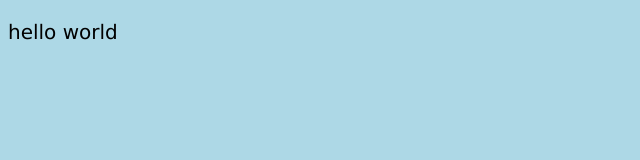
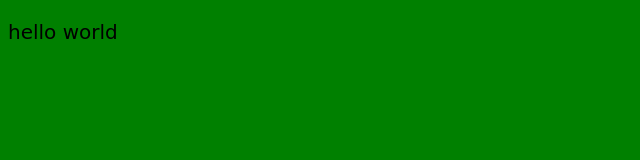
Before and after one commit to rpurser47/snakegame, a plain HTML site: page public-html/index.html in a window 1280 px wide. Shown: the whole page, without its empty margins (0-640 px from the left). Drawn offline with Linux system fonts and the light colour scheme.

Commit message:
Change web page to see it propagate through CI

```diff
--- a/public-html/snakegame.css
+++ b/public-html/snakegame.css
@@ -1,5 +1,5 @@
 body {
-    background-color: lightblue;
+    background-color: green;
   }
 
   h1 {
@@ -8,6 +8,6 @@ body {
   }
 
   p {
-    font-family: verdana;
+    font-family: cursive;
     font-size: 20px;
   }
```
